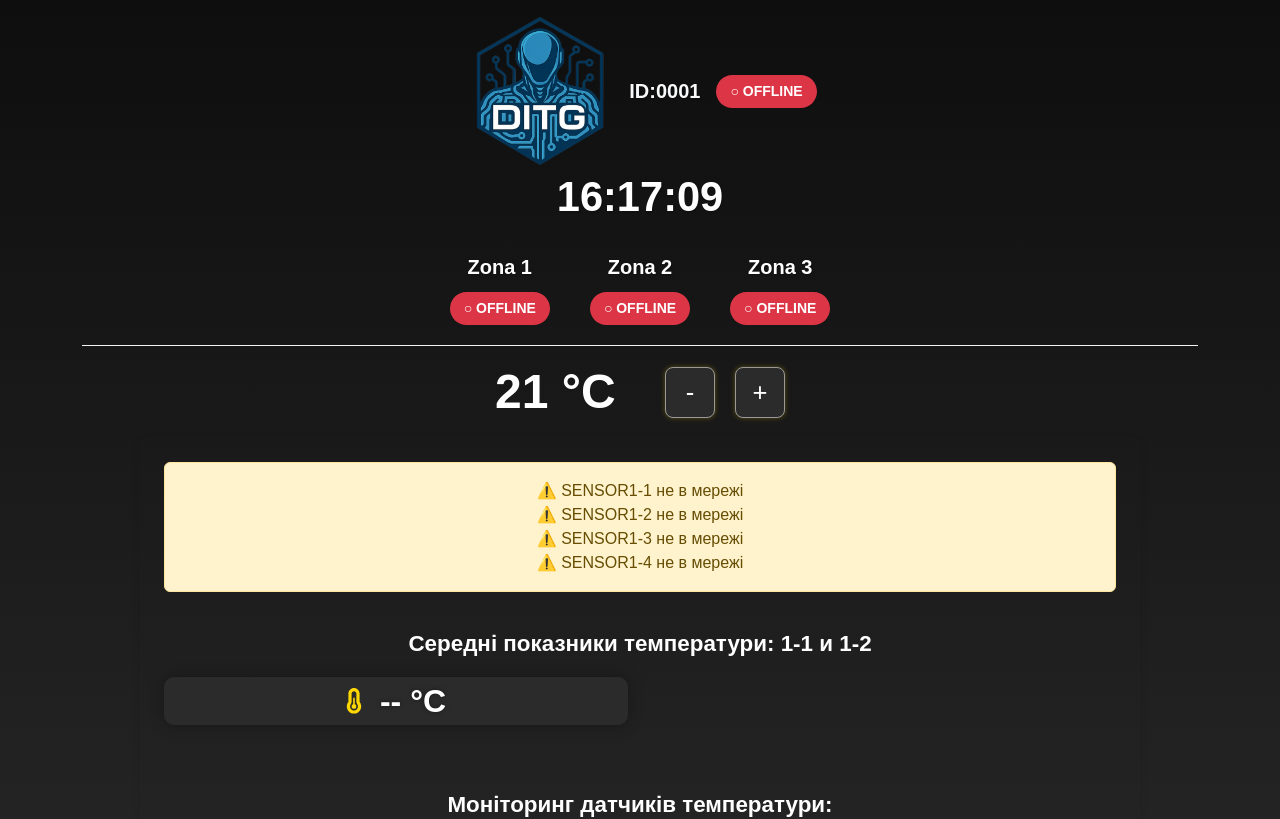
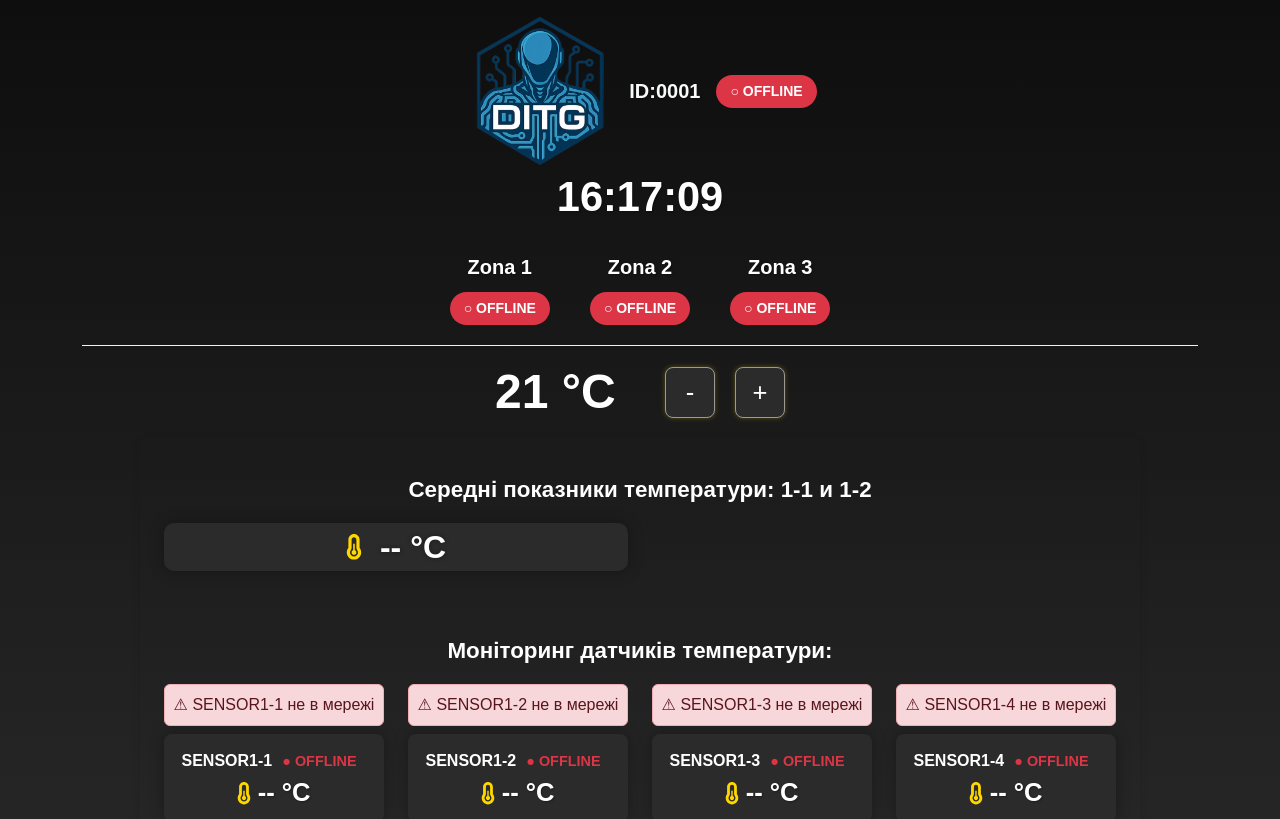
Before and after one commit to DITGDIGENTIS/ditgdigentis, a Next.js app: page / in a window 1280 px wide. Shown: the top 819 px of the page. Built offline with nearby package versions, Linux system fonts and the light colour scheme; no server answers.

Commit message:
SENSOR 1 2 3 4

```diff
--- a/src/components/SensorMonitor.tsx
+++ b/src/components/SensorMonitor.tsx
@@ -26,11 +26,10 @@ type SensorData = {
 };
 
 const SENSOR_KEYS = ["SENSOR1-1", "SENSOR1-2", "SENSOR1-3", "SENSOR1-4"];
-const TIMEOUT_MS = 5 * 60 * 1000; // 5 минут
+const TIMEOUT_MS = 5 * 60 * 1000;
 
 export function SensorMonitor() {
   const [sensors, setSensors] = useState<SensorData[]>([]);
-  const [alerts, setAlerts] = useState<string[]>([]);
   const sensorCache = useRef<Record<string, SensorData>>({});
 
   useEffect(() => {
@@ -75,13 +74,6 @@ export function SensorMonitor() {
           });
 
         setSensors(updatedList);
-
-        // Генерация алертов
-        const offlineAlerts = updatedList
-          .filter((s) => !s.online)
-          .map((s) => `⚠️ ${s.id} не в мережі`);
-
-        setAlerts(offlineAlerts);
       } catch (error) {
         console.error("Ошибка получения:", error);
       }
@@ -107,14 +99,6 @@ export function SensorMonitor() {
 
   return (
     <div className="container sensor-container p-4">
-      {alerts.length > 0 && (
-        <div className="alert alert-warning text-center mb-4" role="alert">
-          {alerts.map((msg, index) => (
-            <div key={index}>{msg}</div>
-          ))}
-        </div>
-      )}
-
       <h2 className="text-center mb-1">Середні показники температури: 1-1 и 1-2</h2>
       <div className="row">
         <div className="col-12 col-md-6 pb-2">
@@ -131,6 +115,11 @@ export function SensorMonitor() {
       <div className="row">
         {sensors.map((sensor, index) => (
           <div key={index} className="col-6 col-md-3">
+            {!sensor.online && (
+              <div className="alert alert-danger text-center p-2 mb-2">
+                ⚠ {sensor.id} не в мережі
+              </div>
+            )}
             <div className="average-temp-block">
               <div className="description-temp-block">
                 {sensor.id}
```
